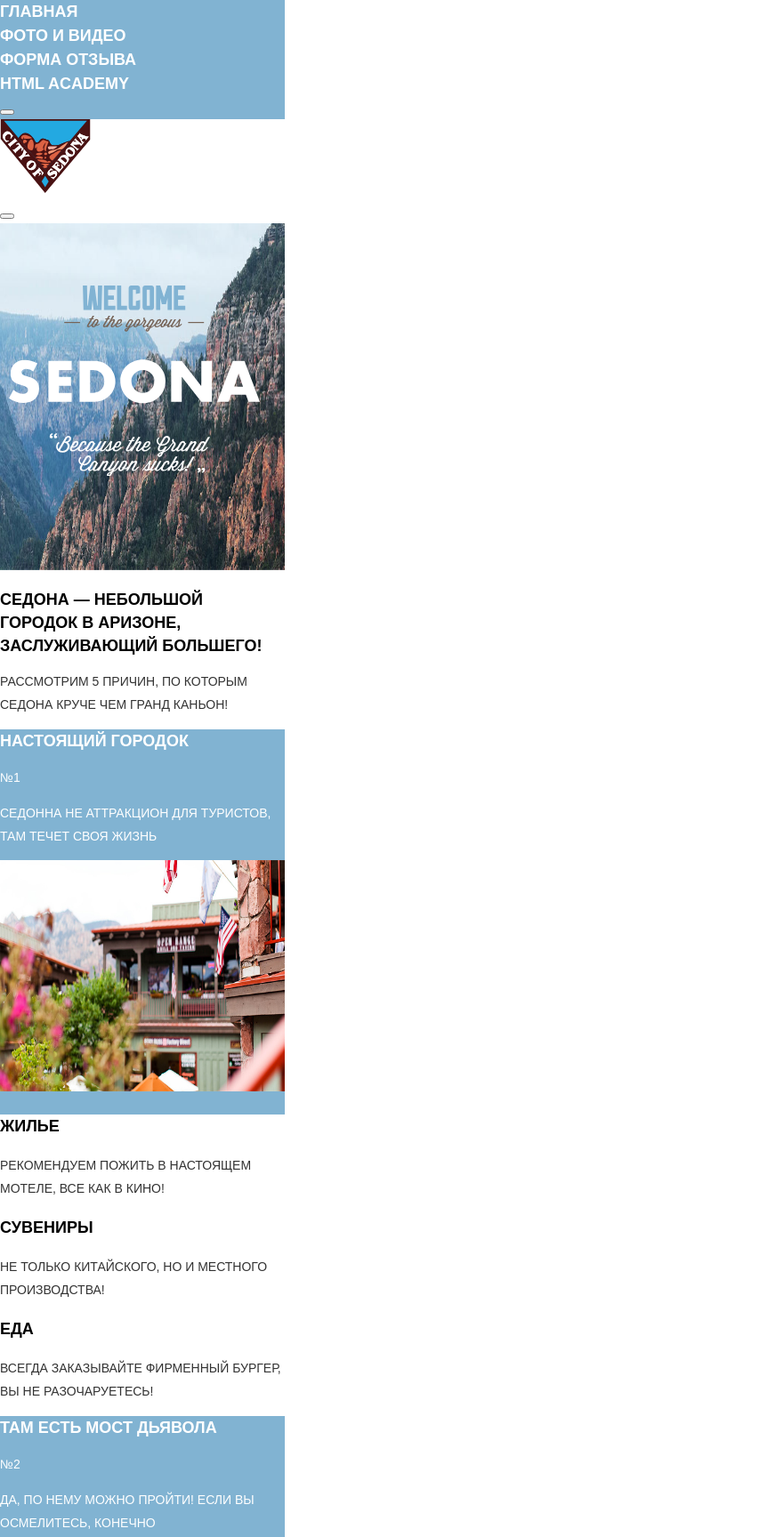
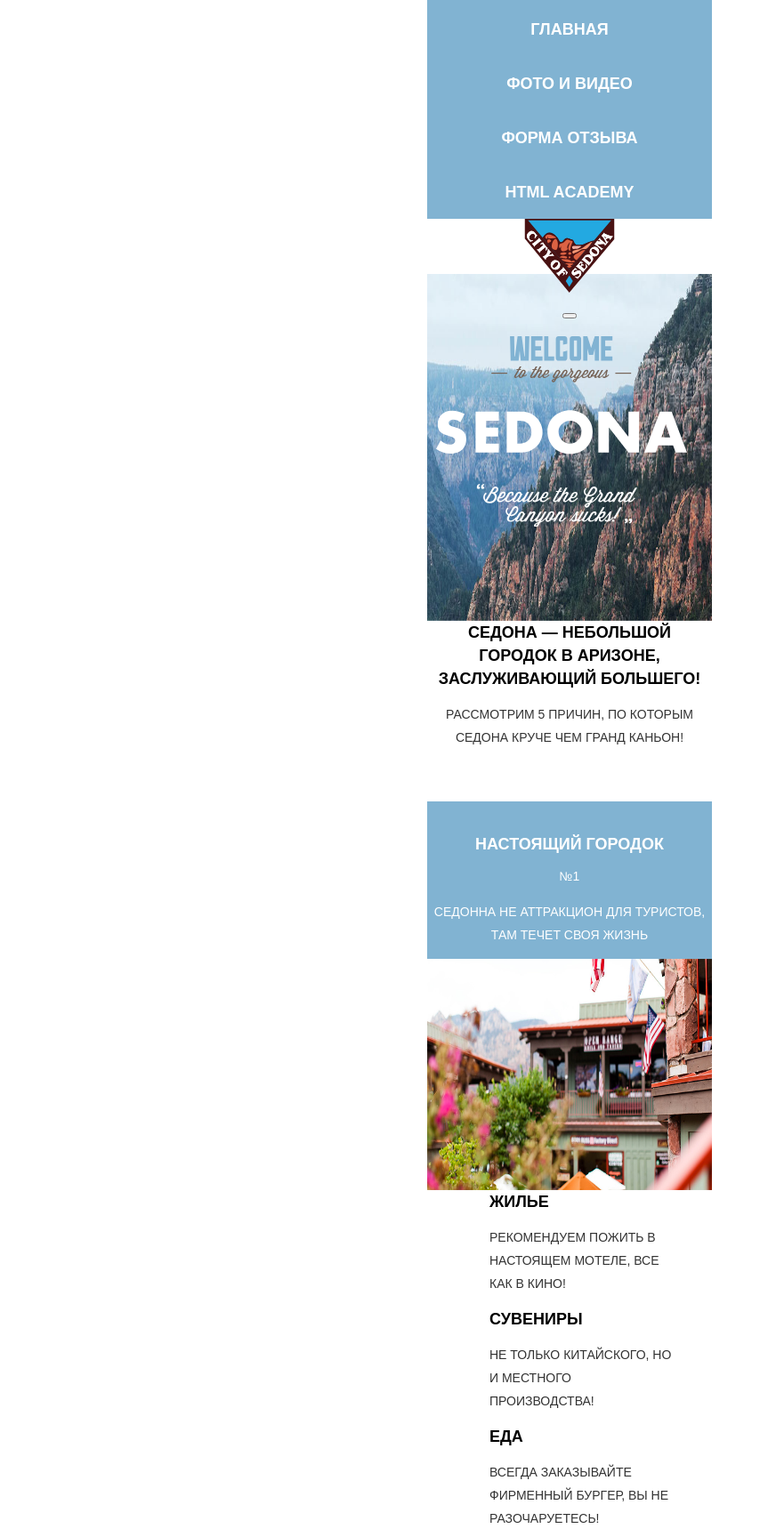
Before and after one commit to Marginall/184645-sedona, a website: page index.html in a window 1280 px wide. Shown: the top 1728 px of the page at 89% size, without its empty margins (0-863 px from the left). Drawn offline with nearby package versions, Linux system fonts and the light colour scheme; files that its build step writes are made by us from their sources.

Commit message:
проставил отступы у сеточных блоков на главной

```diff
--- a/index.html
+++ b/index.html
@@ -17,7 +17,6 @@
             <li class="main-nav__item"><a class="main-nav__item-link" href="form.html">Форма отзыва</a></li>
             <li class="main-nav__item"><a class="main-nav__item-link" href="https://htmlacademy.ru">HTML academy</a></li>
           </ul>
-          <button class="nav-btn" type="button"></button>
         </nav>
         <div class="header-logo"><a class="header-logo__link"><img class="header-logo__image" src="img/logo-sedona-mobile.svg" width="102" height="83" alt="Sedona Logo"></a></div>
         <button class="nav-btn-open" type="button"></button>
--- a/less/blocks/features-list.less
+++ b/less/blocks/features-list.less
@@ -2,6 +2,7 @@
   margin: 0;
   padding: 0;
   color: #333;
+  text-align: left;
   background-color: @bg-color;
 }
 
--- a/less/blocks/features.less
+++ b/less/blocks/features.less
@@ -1,11 +1,28 @@
 .features {
+  padding-top: 35px;
+  text-align: center;
   background-color: @bg-color-blue;
 
   &--color {
+    padding-top: 30px;
+    padding-bottom: 25px;
     background-color: @bg-color-grey;
+  }
+
+  &--color .features__text {
+    margin-bottom: 0;
   }
 
   &--font-color {
     color: #fff;
   }
 }
+
+.features-list__item {
+  padding-left: 70px;
+  padding-right: 40px;
+}
+
+.features-list__item:last-child {
+  margin-bottom: 40px;
+}
--- a/less/blocks/global-title.less
+++ b/less/blocks/global-title.less
@@ -1,4 +1,6 @@
 .global-title {
+  margin: 0;
+  margin-bottom: 10px;
   color: #000;
   font-size: @midle-font;
   font-weight: 700;
--- a/less/blocks/hotels-search.less
+++ b/less/blocks/hotels-search.less
@@ -1,3 +1,9 @@
+.hotels-search {
+  padding-top: 30px;
+  padding-bottom: 50px;
+  text-align: center;
+}
+
 .hotels-search .btn {
   color: #fff;
   font-size: @big-font;
--- /dev/null
+++ b/less/blocks/image-block.less
@@ -0,0 +1,3 @@
+.image-block__item {
+  display: block;
+}
--- a/less/blocks/intro-block.less
+++ b/less/blocks/intro-block.less
@@ -1,5 +1,11 @@
+.intro-block {
+  padding-bottom: 45px;
+  text-align: center;
+}
+
 .intro-block__poster--text {
   position: relative;
+
   &::after {
     position: absolute;
     top: 70px;
@@ -12,3 +18,7 @@
     background-size: cover;
   }
 }
+
+.intro-block__poster-image {
+  display: block;
+}
--- a/less/blocks/main-nav.less
+++ b/less/blocks/main-nav.less
@@ -1,4 +1,5 @@
 .main-nav {
+  text-align: center;
   background-color: @bg-color-blue;
 }
 
@@ -14,3 +15,12 @@
   padding: 0;
   list-style: none;
 }
+
+.main-nav__item {
+  padding-top: 18px;
+  padding-bottom: 16px;
+}
+
+.main-nav__item:first-child {
+  padding-top: 20px;
+}
--- a/less/blocks/page-footer.less
+++ b/less/blocks/page-footer.less
@@ -1,3 +1,9 @@
+.page-footer {
+  padding-top: 40px;
+  padding-bottom: 32px;
+  text-align: center;
+}
+
 .page-footer__text {
   font-size: @big-font;
   font-weight: 700;
--- a/less/blocks/page-header.less
+++ b/less/blocks/page-header.less
@@ -0,0 +1,6 @@
+.page-header {
+  position: relative;
+  margin-bottom: -55px;
+  text-align: center;
+  z-index: 1;
+}
--- a/less/blocks/page.less
+++ b/less/blocks/page.less
@@ -1,5 +1,6 @@
 .page {
   width: 320px;
+  margin: 0 auto;
   font-size: @main-font;
   font-family: "PT Sans", Arial, sans-serif;
   line-height: 26px;
--- a/less/style.less
+++ b/less/style.less
@@ -32,3 +32,4 @@
 @import "blocks/presentation-video.less";
 @import "blocks/presentation.less";
 @import "blocks/social-list.less";
+@import "blocks/image-block.less";
```
